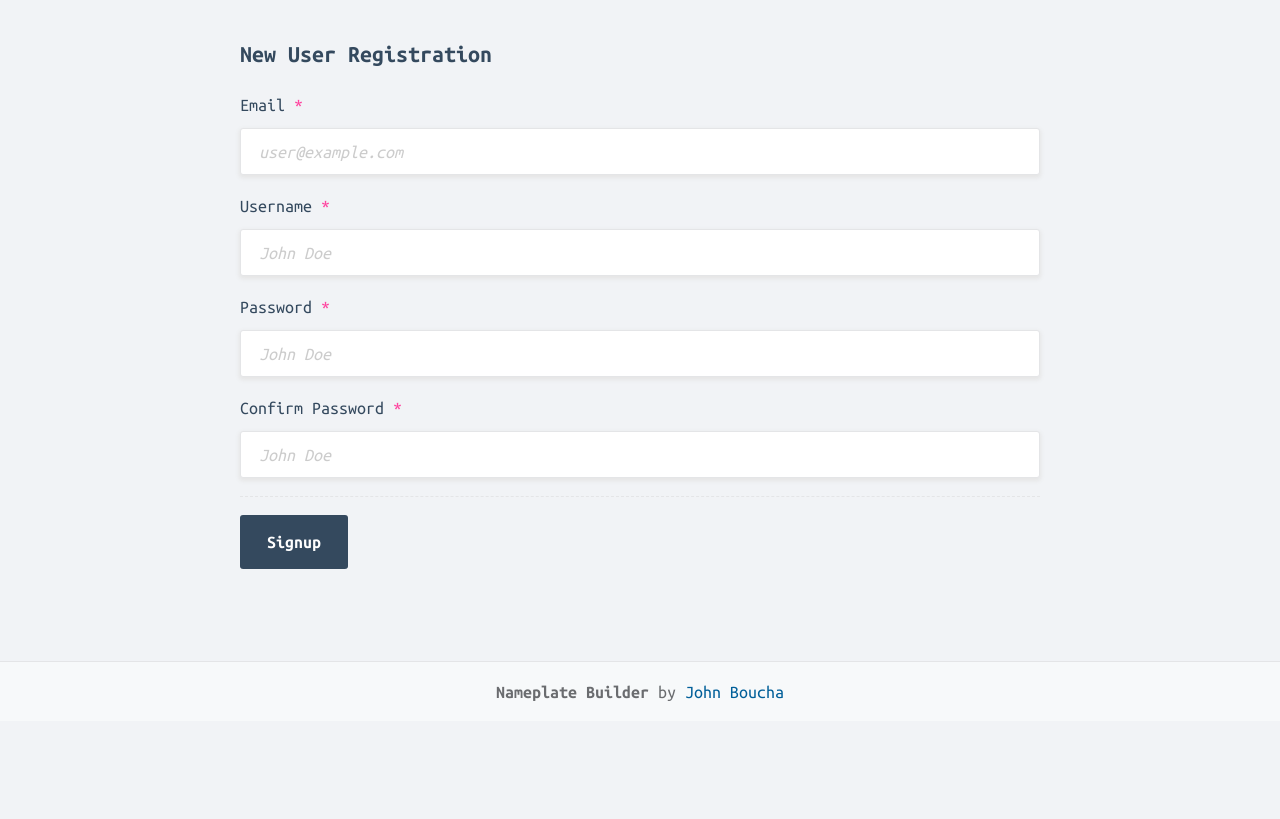
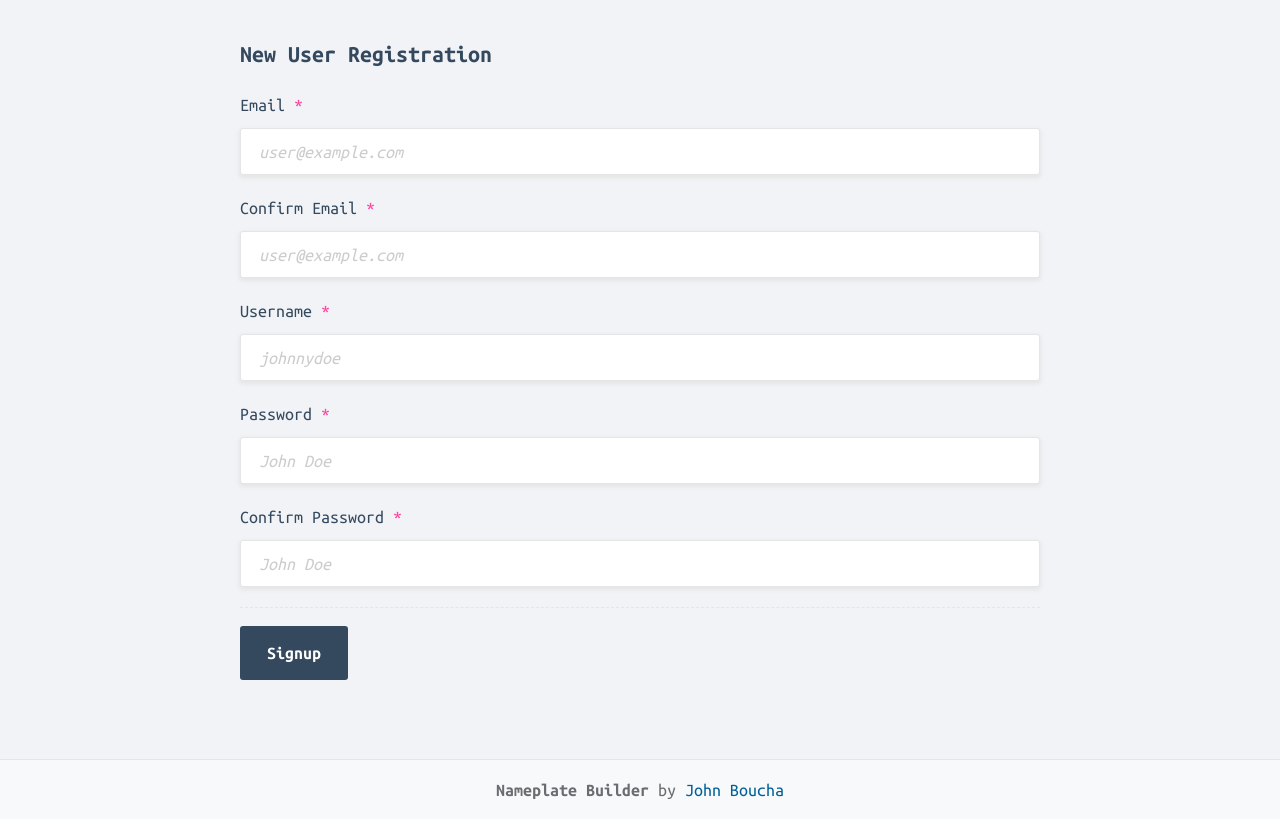
Before and after one commit to johnaboucha/flask-nameplate-builder, a Flask app: page /signup in a window 1280 px wide. Shown: the part 195-1014 px from the top of the page. Before the commit the page ends 896 px from the top, so only its background shows below. Run offline with Flask 2, Linux system fonts and the light colour scheme; some libraries are stand-ins or nearby versions.

Commit message:
User model and form updated

```diff
--- a/application/forms.py
+++ b/application/forms.py
@@ -24,7 +24,8 @@ class LoginForm(FlaskForm):
 
 class SignupForm(FlaskForm):
 	username = StringField("Username", validators=[DataRequired(), Length(max=200)])
-	password = PasswordField("Password", validators=[DataRequired(), Length(max=128), EqualTo('password_confirm', 'Passwords must match.')])
-	password_confirm = PasswordField("Confirm Password", validators=[DataRequired(), Length(max=128)])
+	password = PasswordField("Password", validators=[DataRequired(), Length(max=128)])
+	password_confirm = PasswordField("Confirm Password", validators=[DataRequired(), Length(max=128), EqualTo('password', 'Passwords must match.')])
 	email = StringField("Email", validators=[DataRequired(), Length(max=128)])
+	email_confirm = StringField("Confirm Email", validators=[DataRequired(), Length(max=128), EqualTo('email', 'Emails must match.')])
 	submit = SubmitField("Signup")
--- a/application/static/css/main.css
+++ b/application/static/css/main.css
@@ -219,7 +219,7 @@ input[type="submit"]:active {
 }
 
 form div {
-    margin-bottom: 18px;
+    margin-bottom: 5px;
 }
 
 form div:last-child {
@@ -264,6 +264,7 @@ textarea {
     border: 1px solid #E4E5E7;
     border-radius: 3px;
     box-shadow: 0px 2px 4px 1px #e5e5e5;
+	margin-bottom: 15px;
 }
 
 input[type='search']:focus,
@@ -303,6 +304,11 @@ form label {
 .error + textarea, .error + input {
     border-color: #C0392B !important;
     border-width: 2px !important;
+}
+
+p.form-error {
+	font-style: italic;
+	color: #C0392B;
 }
 
 textarea {
--- a/application/templates/signup.html
+++ b/application/templates/signup.html
@@ -15,8 +15,18 @@
 	</div>
 
 	<div class="field">
+		{{ form.email_confirm.label(class="required") }}
+		{{ form.email_confirm(class="input", placeholder="user@example.com") }}
+		{% if form.email_confirm.errors %}
+			{% for error in form.email_confirm.errors %}
+				<p class="form-error">{{ error }}</p>
+			{% endfor %}
+		{% endif %}
+	</div>
+
+	<div class="field">
 		{{ form.username.label(class="required") }}
-		{{ form.username(class="input", placeholder="John Doe") }}
+		{{ form.username(class="input", placeholder="johnnydoe") }}
 	</div>
 
 	<div class="field">
@@ -27,6 +37,11 @@
 	<div class="field">
 		{{ form.password_confirm.label(class="required") }}
 		{{ form.password_confirm(class="input", placeholder="John Doe") }}
+		{% if form.password_confirm.errors %}
+		{% for error in form.password_confirm.errors %}
+				<p class="form-error">{{ error }}</p>
+			{% endfor %}
+		{% endif %}
 	</div>
 
 	<div class="field">
--- a/application/views/create.py
+++ b/application/views/create.py
@@ -1,7 +1,7 @@
 from flask import render_template, request, redirect, flash
 from flask_login import login_required
 from application import app, db
-from application.models import Nameplates
+from application.models import Nameplate
 from flask_uploads import IMAGES, UploadSet, configure_uploads
 from werkzeug.utils import secure_filename
 from application.forms import NameplateForm
@@ -30,7 +30,7 @@ def create():
 		college = request.form['college']
 		department = request.form['department']
 
-		new_nameplate = Nameplates(
+		new_nameplate = Nameplate(
 			person_name=person_name,
 			slug=slug,
 			title=title,
--- a/application/views/login.py
+++ b/application/views/login.py
@@ -23,7 +23,7 @@ def login():
 		if user:
 			if check_password_hash(user.password_hash, form.password.data):
 				login_user(user)
-				flash('Loggin in successfully', 'success')
+				flash('Logged in successfully', 'success')
 				return redirect('/')
 			else:
 				flash('Login Failed', 'error')
@@ -47,10 +47,16 @@ def signup():
 
 	if form.validate_on_submit():
 
+		# Check if first user sign up
+		user_count = User.query.count()
+
 		user = User.query.filter_by(email=form.email.data).first()
 		if user is None:
 			hashed_pw = generate_password_hash(form.password.data, "sha256")
 			user = User(username=form.username.data, email=form.email.data, password_hash=hashed_pw)
+
+			if user_count == 0:
+				user.is_admin = True
 
 			try:
 				db.session.add(user)
```
Also changed, not shown: application/models.py (+22 -15 lines), application/views/nameplates.py (+6 -6 lines), application/nameplates.db.
